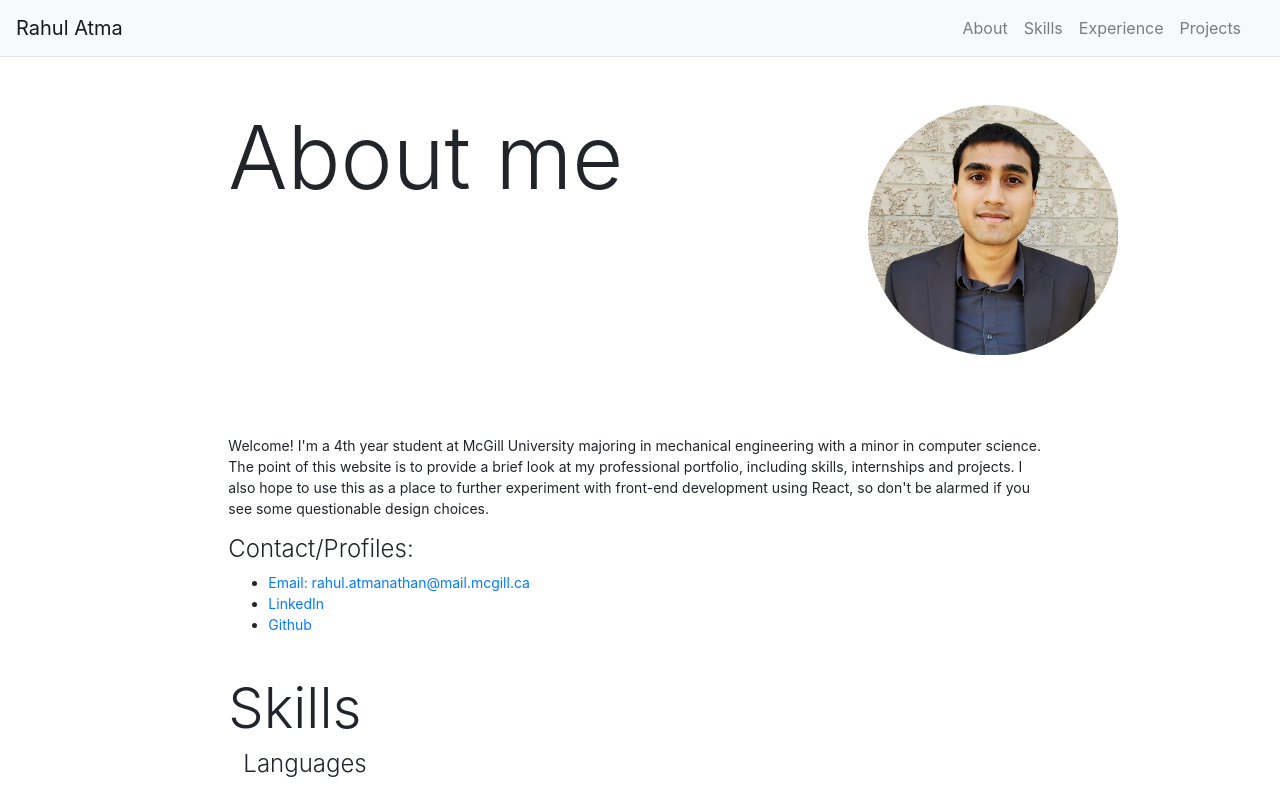
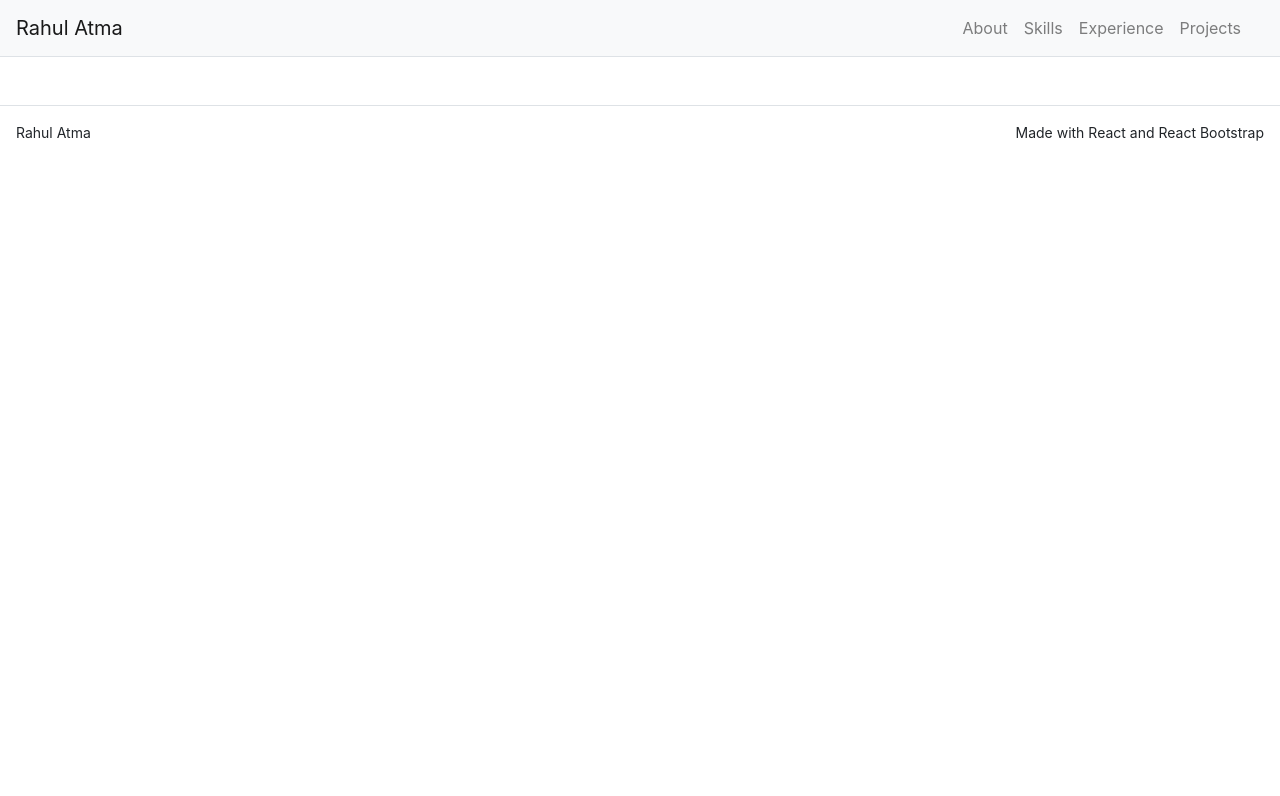
Before and after one commit to atma99/Rahul_Atma, a React (Create React App) app: page / in a window 1280 px wide. Shown: the top 796 px of the page. Built offline with nearby package versions, Linux system fonts and the light colour scheme.

Commit message:
Added route

```diff
--- a/src/App.js
+++ b/src/App.js
@@ -63,9 +63,9 @@ class App extends React.Component {
 
           </Navbar>
 
-          <Route path='/projects' exact render={() => <HomePage props ={this.state.home} title={this.state.home.title} subTitle={this.state.home.subtitle} text={this.state.home.description}/> } />
-          <Route path='/' exact render={() => <AboutPage title={this.state.about.title} img ={this.state.about.imgSrc}/>}/>
-          <Route path='/contact' exact render={() => <ContactPage title={this.state.contact.title}/>}/>
+
+          <Route path='/Rahul_Atma/' exact render={() => <AboutPage title={this.state.about.title} img ={this.state.about.imgSrc}/>}/>
+
 
 
           <Footer/>
```
